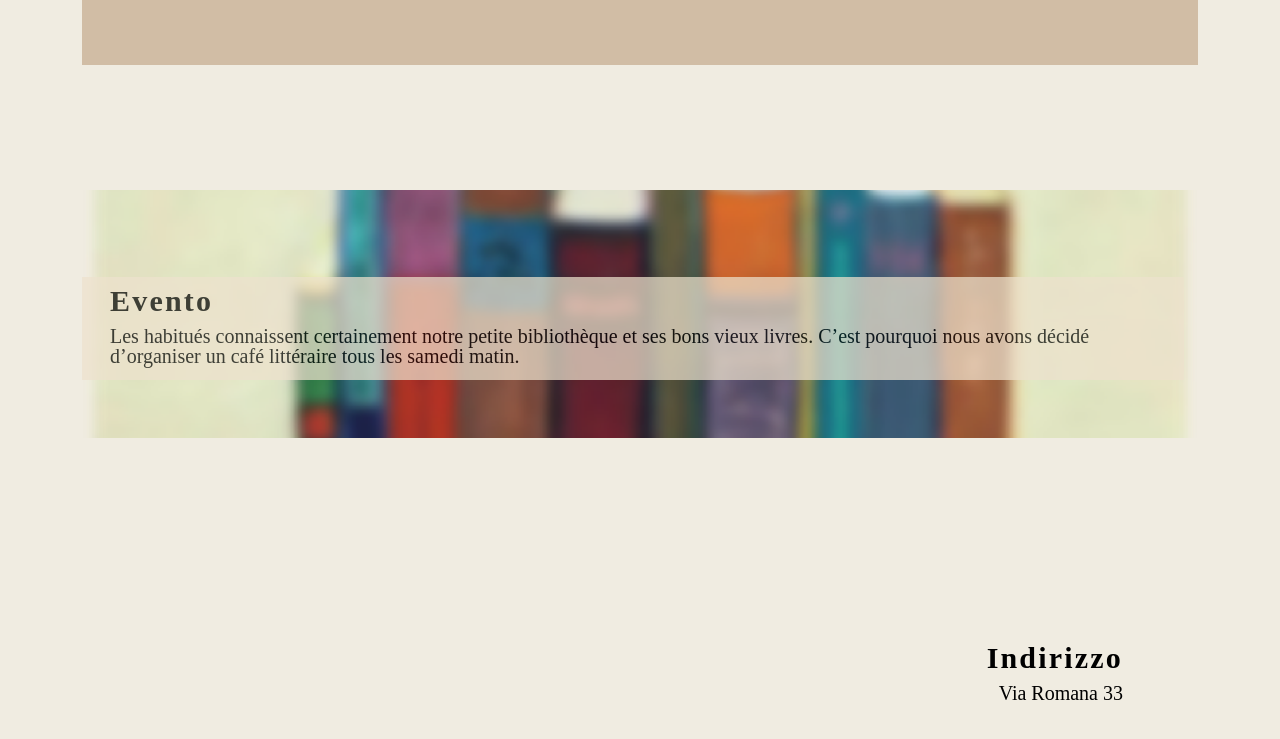
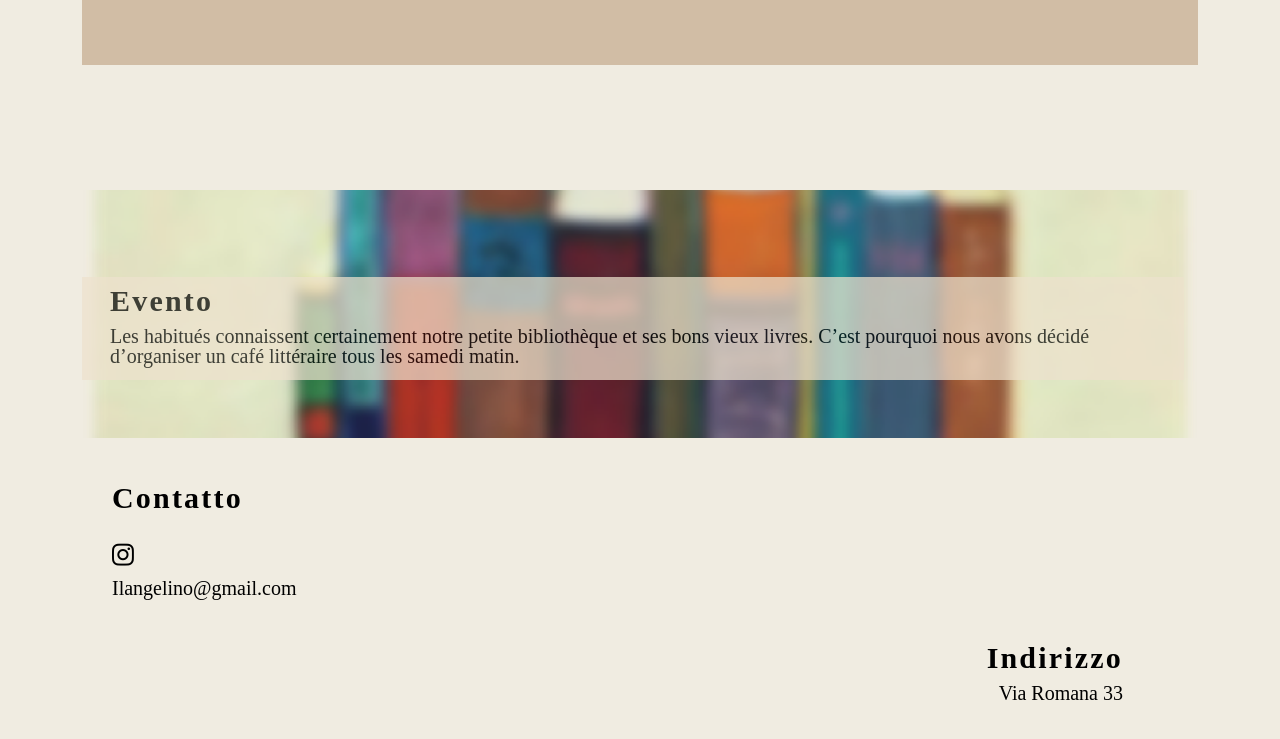
Before and after one commit to EnoDucotterd/angolino, a website built with Parcel: page src/index.html in a window 1280 px wide. Shown: the part 1425-2164 px from the top of the page. Built offline with nearby package versions, Linux system fonts and the light colour scheme; a web font is replaced by a local one.

Commit message:
ajustement

```diff
--- a/src/index.html
+++ b/src/index.html
@@ -166,11 +166,11 @@
         </div>
       </div>
     </main>
-    <footer>
+    <footer class="reveal">
       <div class="container">
         <div class="row">
           <div class="col-12">
-            <div class="contact reveal">
+            <div class="contact">
               <h2>Contatto</h2>
               <br />
               <i class="fa-brands fa-instagram"></i>
```
